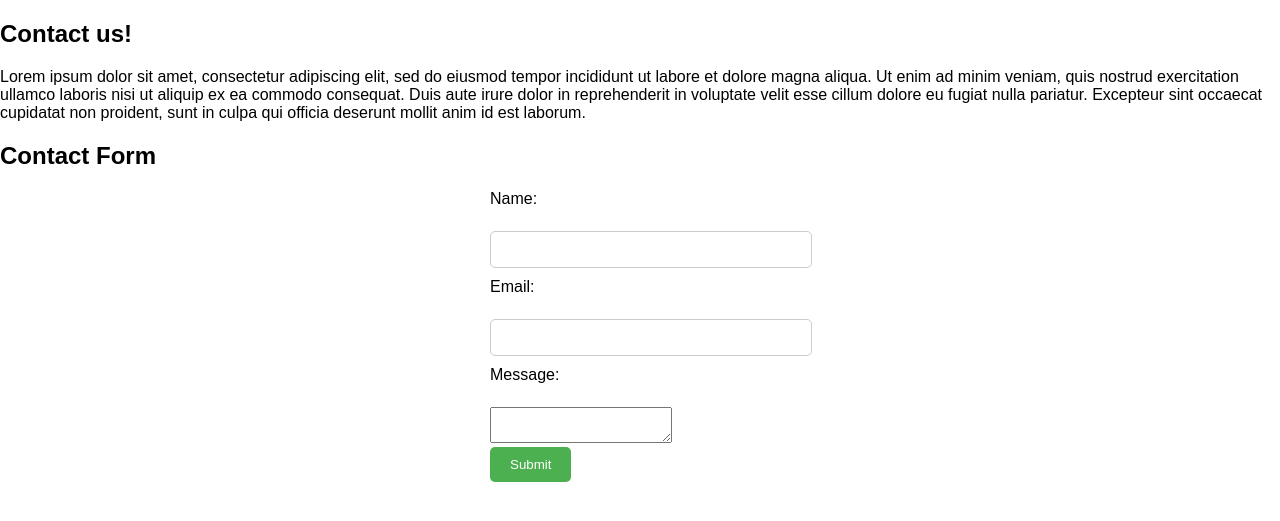
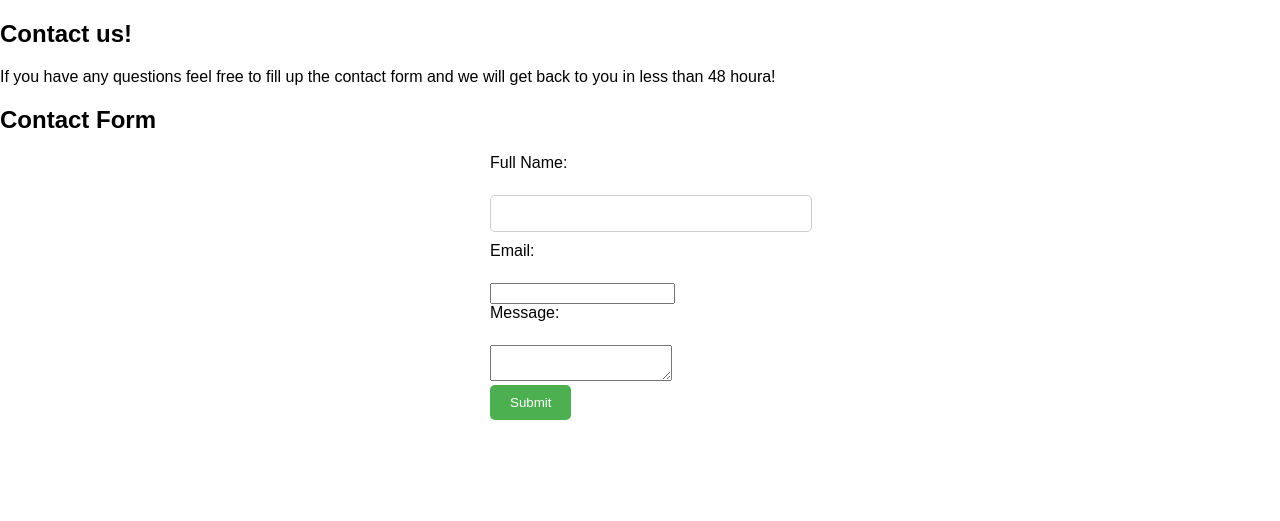
Before and after one commit to anibalhsm/StickyLink, a Flask app: page /Contact in a window 1280 px wide. Shown: the part 74-595 px from the top of the page. Run offline with Flask 2, Linux system fonts and the light colour scheme.

Commit message:
modified:   app.py 	modified:   templates/contact.html 	modified:   templates/login.html

```diff
--- a/app.py
+++ b/app.py
@@ -48,12 +48,12 @@ def products():
 def shop():
     return render_template('shop.html')
 
-# Configure Flask-Mail
+#Flask-Mail
 app.config['MAIL_SERVER'] = 'smtp.googlemail.com'
 app.config['MAIL_PORT'] = 587
 app.config['MAIL_USE_TLS'] = True
-app.config['MAIL_USERNAME'] = 'anibaltafira17@gmail.com'  # replace with your email
-app.config['MAIL_PASSWORD'] = 'pztyagghjaskpshd'  # replace with your password
+app.config['MAIL_USERNAME'] = 'anibaltafira17@gmail.com'
+app.config['MAIL_PASSWORD'] = 'pztyagghjaskpshd'
 
 mail = Mail(app)
 
@@ -66,11 +66,11 @@ def contact():
 
         msg = Message('New contact form submission',
                       sender='your-email@example.com',
-                      recipients=['200170770@aston.ac.uk'])  # replace with the new recipient's email
+                      recipients=['200170770@aston.ac.uk'])
         msg.body = f'From: {name} <{email}>\n\n{message}'
         mail.send(msg)
 
-        return redirect(url_for('contact'))  # Redirect to the same page to clear the form
+        return redirect(url_for('contact'))
     else:
         return render_template('contact.html')
 
--- a/templates/contact.html
+++ b/templates/contact.html
@@ -25,15 +25,15 @@
     </nav>
     <div>
         <h2>Contact us!</h2>
-        <p>Lorem ipsum dolor sit amet, consectetur adipiscing elit, sed do eiusmod tempor incididunt ut labore et dolore magna aliqua. Ut enim ad minim veniam, quis nostrud exercitation ullamco laboris nisi ut aliquip ex ea commodo consequat. Duis aute irure dolor in reprehenderit in voluptate velit esse cillum dolore eu fugiat nulla pariatur. Excepteur sint occaecat cupidatat non proident, sunt in culpa qui officia deserunt mollit anim id est laborum.
+        <p>If you have any questions feel free to fill up the contact form and we will get back to you in less than 48 houra!
         </p>
         <div id="contact-form">
             <h2>Contact Form</h2>
             <form action="{{ url_for('contact') }}" method="post" onsubmit="showAlert()">
-                <label for="name">Name:</label><br>
+                <label for="name">Full Name:</label><br>
                 <input type="text" id="name" name="name"><br>
                 <label for="email">Email:</label><br>
-                <input type="text" id="email" name="email"><br>
+                <input type="email" id="email" name="email"><br>
                 <label for="message">Message:</label><br>
                 <textarea id="message" name="message"></textarea><br>
                 <input type="submit" value="Submit">
--- a/templates/login.html
+++ b/templates/login.html
@@ -19,6 +19,8 @@
         <a href="#" id="login-link">Login</a>
     </nav>
     <div>
+        <p>Log in or Sign Up if you havent to access your account and start ordering.
+        </p>
         <div id="login-form">
             <h2>Login Form</h2>
             <form action="{{ url_for('login') }}" method="post">
@@ -40,8 +42,6 @@
                 <input type="submit" value="Register">
             </form>
         </div>
-        <p>Lorem ipsum dolor sit amet, consectetur adipiscing elit, sed do eiusmod tempor incididunt ut labore et dolore magna aliqua. Ut enim ad minim veniam, quis nostrud exercitation ullamco laboris nisi ut aliquip ex ea commodo consequat. Duis aute irure dolor in reprehenderit in voluptate velit esse cillum dolore eu fugiat nulla pariatur. Excepteur sint occaecat cupidatat non proident, sunt in culpa qui officia deserunt mollit anim id est laborum.
-        </p>
     </div>
     <script>
         document.getElementById('login-link').addEventListener('click', function(event) {
```
